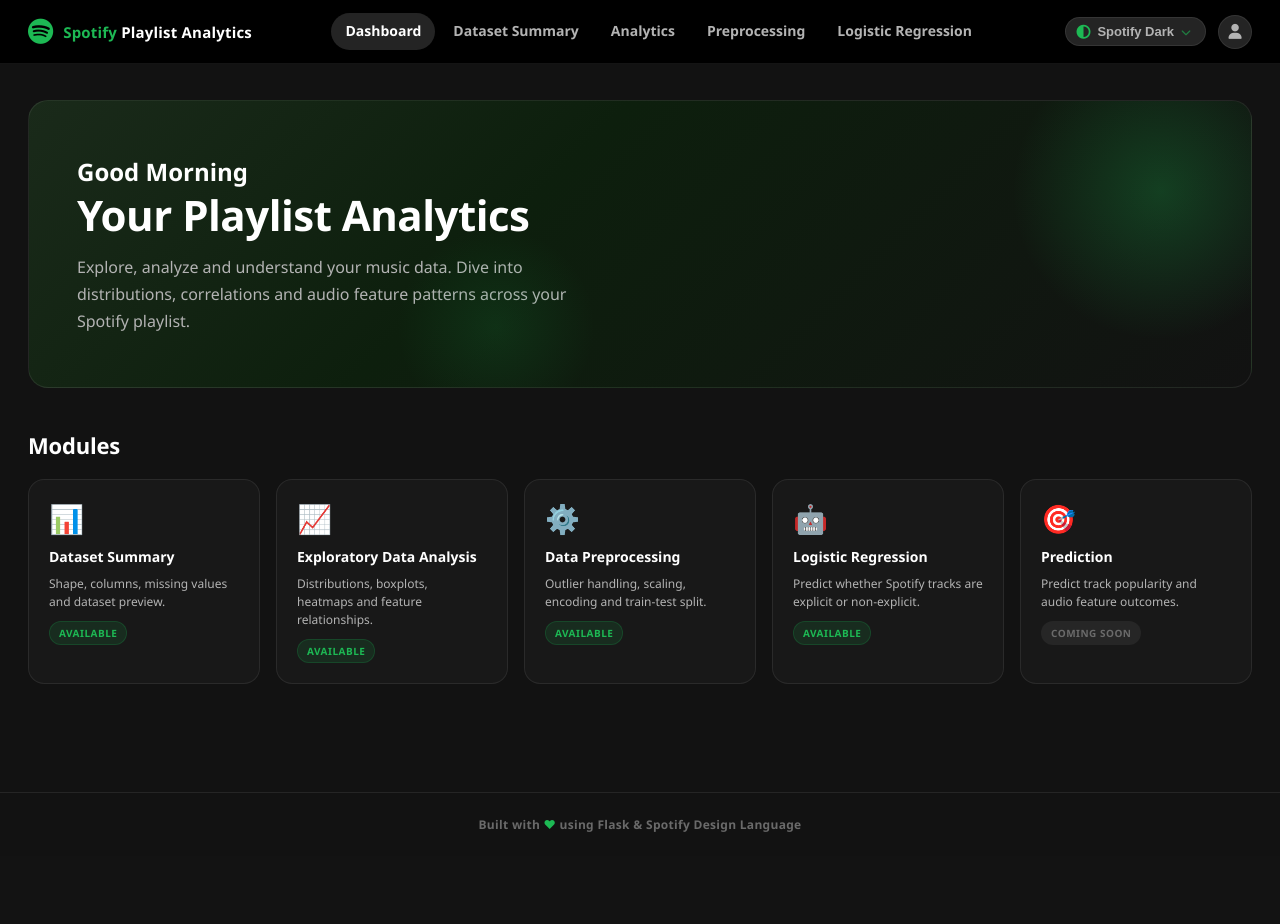
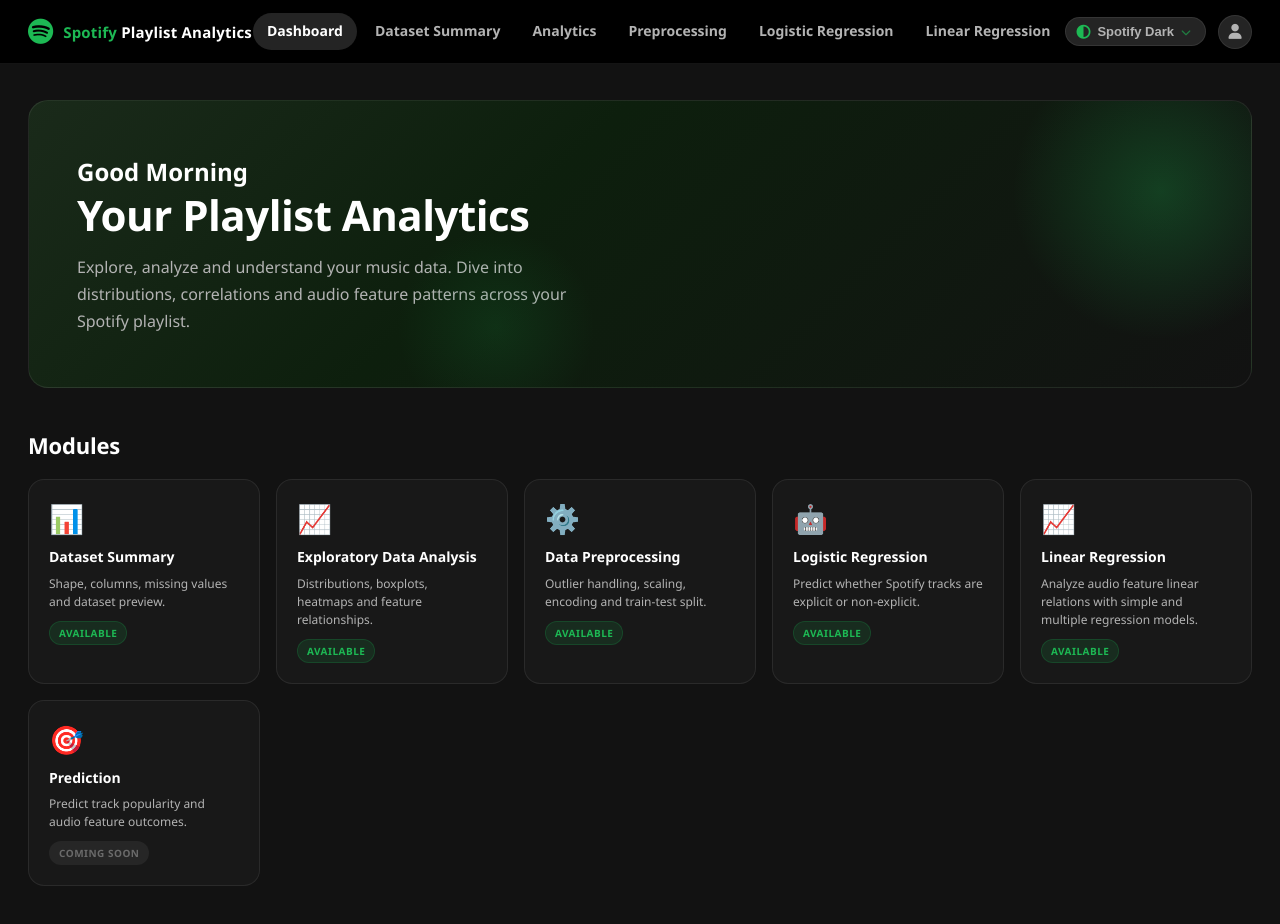
Before and after one commit to meghana-naidu17/SpotifyPlaylistRecords, a Flask app: page / in a window 1280 px wide. Shown: the top 924 px of the page. Before the commit the page ends 832 px from the top, so only its background shows below. Run offline with Flask 3, Linux system fonts and the light colour scheme; some libraries are stand-ins or nearby versions.

Commit message:
LinearRegression_A

```diff
--- a/app.py
+++ b/app.py
@@ -4,6 +4,8 @@
 from playlist_eda import run_eda
 from preprocessing_data import run_preprocessing
 from logistic_regression import run_logistic_regression
+from linear_regression import run_linear_regression
+
 
 
 # =========================================================
@@ -136,6 +138,32 @@
             results=None,
             error=str(e)
         )
+# =========================================================
+# LINEAR REGRESSION
+# =========================================================
+
+@app.route("/linear-regression")
+def linear_regression_page():
+
+    try:
+
+        results = run_linear_regression()
+
+        return render_template(
+            "linear_regression.html",
+            active="linear-regression",
+            results=results,
+            error=None
+        )
+
+    except Exception as e:
+
+        return render_template(
+            "linear_regression.html",
+            active="linear-regression",
+            results=None,
+            error=str(e)
+        )
 
 
 # =========================================================
--- a/templates/eda.html
+++ b/templates/eda.html
@@ -39,6 +39,12 @@
     </a>
     <a href="{{ url_for('preprocessing_page') }}" class="sp-nav-link">
       Preprocessing
+    </a>
+    <a href="{{ url_for('logistic_regression_page') }}" class="sp-nav-link">
+      Logistic Regression
+    </a>
+    <a href="{{ url_for('linear_regression_page') }}" class="sp-nav-link">
+      Linear Regression
     </a>
   </nav>
 
--- a/templates/index.html
+++ b/templates/index.html
@@ -71,6 +71,11 @@
       Logistic Regression
     </a>
 
+    <a href="{{ url_for('linear_regression_page') }}"
+       class="sp-nav-link {% if active == 'linear-regression' %}active{% endif %}">
+      Linear Regression
+    </a>
+
   </nav>
 
 
@@ -325,6 +330,34 @@
 
 </a>
 
+    <!-- ====================================================
+         LINEAR REGRESSION
+         ==================================================== -->
+
+    <a href="{{ url_for('linear_regression_page') }}"
+       class="sp-nav-card"
+       style="text-decoration:none;">
+
+      <span class="sp-nav-card-icon">
+        📈
+      </span>
+
+      <div class="sp-nav-card-title">
+        Linear Regression
+      </div>
+
+      <div class="sp-nav-card-desc">
+
+        Analyze audio feature linear relations
+        with simple and multiple regression models.
+
+      </div>
+
+      <span class="sp-nav-card-badge">
+        Available
+      </span>
+
+    </a>
 
     <!-- ====================================================
          PREDICTION
--- a/templates/logistic_regression.html
+++ b/templates/logistic_regression.html
@@ -68,6 +68,11 @@
     <a href="{{ url_for('logistic_regression_page') }}"
        class="sp-nav-link active">
       Logistic Regression
+    </a>
+
+    <a href="{{ url_for('linear_regression_page') }}"
+       class="sp-nav-link">
+      Linear Regression
     </a>
 
   </nav>
--- a/templates/preprocessing.html
+++ b/templates/preprocessing.html
@@ -20,6 +20,8 @@
     <a href="{{ url_for('data_loading') }}" class="sp-nav-link">Dataset Summary</a>
     <a href="{{ url_for('eda_page') }}" class="sp-nav-link">Analytics</a>
     <a href="{{ url_for('preprocessing_page') }}" class="sp-nav-link active">Preprocessing</a>
+    <a href="{{ url_for('logistic_regression_page') }}" class="sp-nav-link">Logistic Regression</a>
+    <a href="{{ url_for('linear_regression_page') }}" class="sp-nav-link">Linear Regression</a>
   </nav>
   <div class="sp-header-right">
     <div class="sp-theme-dropdown" id="themeDropdown">
```
